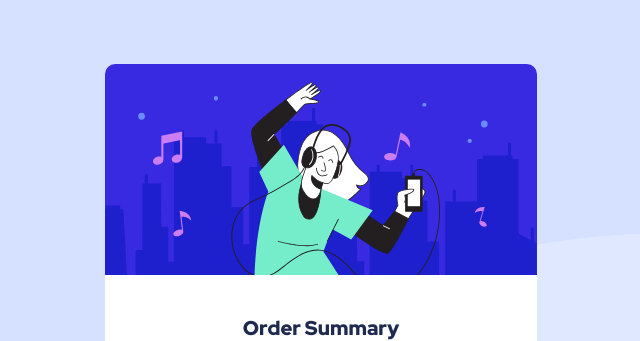
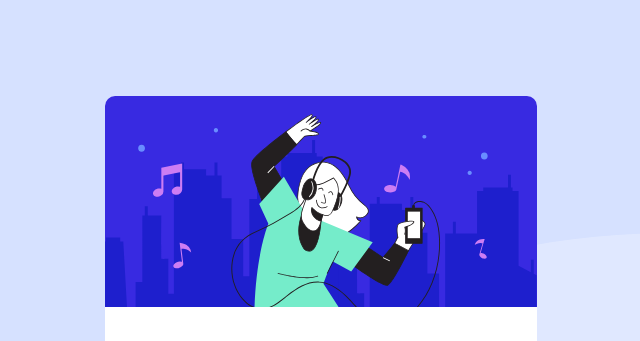
Before and after one commit to NhatTanVu/order-summary-card, a plain HTML site: page index.html in a window 1280 px wide. Shown: the top 341 px of the page, without its empty margins (319-959 px from the left). Drawn offline with Linux system fonts and the light colour scheme.

Commit message:
Update padding-top and font-size for H2 to match up with Frontend Mentor screenshot

```diff
--- a/index.html
+++ b/index.html
@@ -115,7 +115,7 @@
         body.flex {
             flex-direction: column;
             justify-content: flex-start; /* Can set to center if we need to center the card */
-            padding: 4rem 1.5rem;
+            padding: 6rem 1.5rem;
             background-color: rgb(224 232 255);
             background-image: url('./images/pattern-background-desktop.svg');
             background-repeat: no-repeat;
@@ -164,7 +164,7 @@
 
         main.flex > div.flex > h2 {
             font-weight: 900;
-            font-size: 1.25rem;
+            font-size: 2rem;
             color: rgb(30 42 80);
         }
 
```
